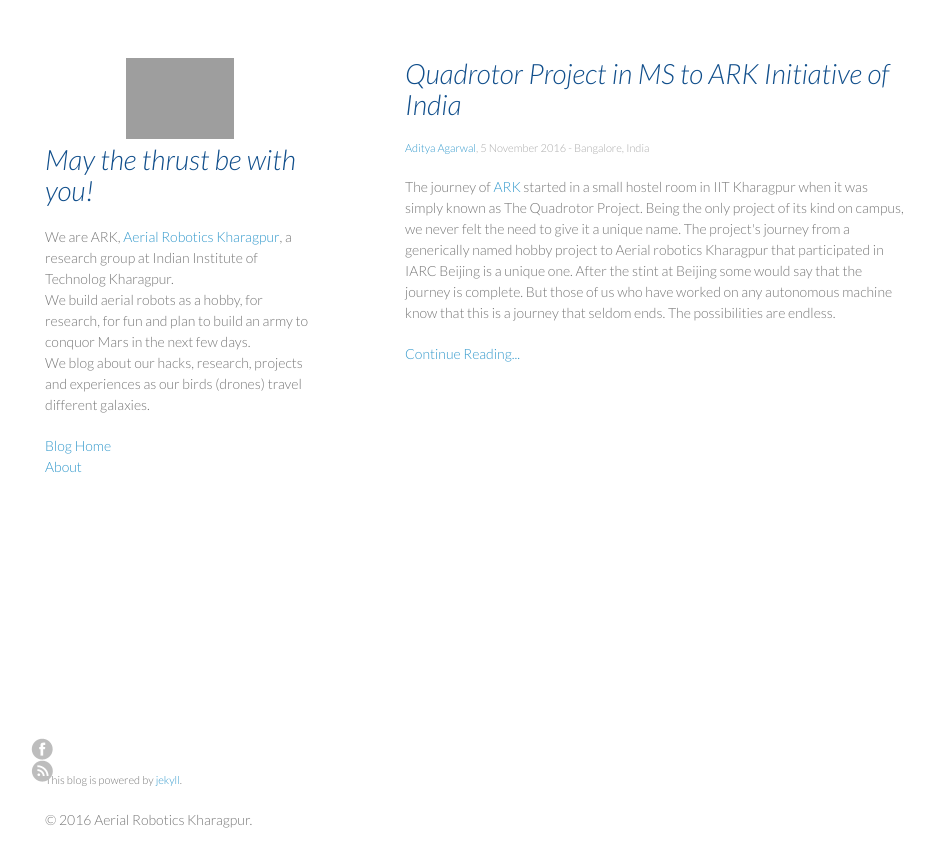
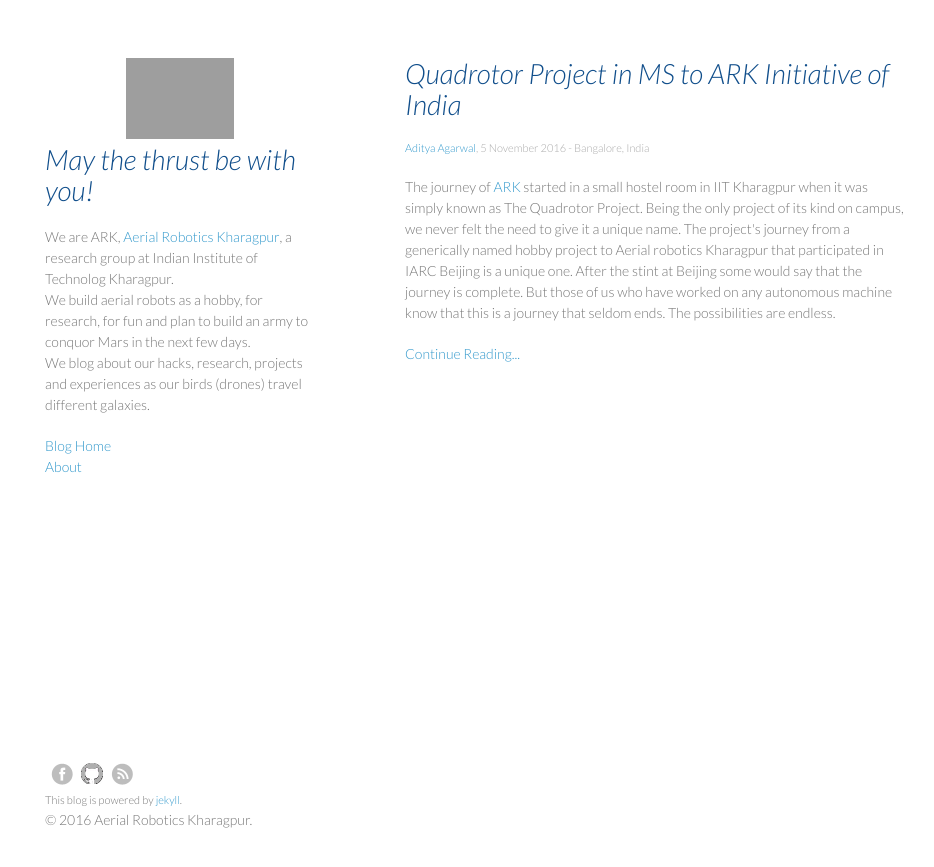
Before and after one commit to arl-kgp/ark-blog, a Jekyll site: the page built from index.html, in a window 1280 px wide. Shown: the top 867 px of the page, without its empty margins (165-1099 px from the left). Built offline with Jekyll 4.4.1, drawn with Linux system fonts in a browser that asks for light colours.

Commit message:
Closed #3

```diff
--- a/_layouts/default.html
+++ b/_layouts/default.html
@@ -43,7 +43,6 @@
       <section>
         {{ content }}
       </section>
-	  <br><br>
       <footer>
 		<div id="social-box">
 		  <ul>
@@ -51,14 +50,15 @@
 			  <div class="facebook"><a href="https://www.facebook.com/aerialroboticskgp"></a></div>
 			</li>
 			<li>
+			  <div class="github"><a href="https://www.github.com/quadrotor-iitkgp"></a></div>
+			<li>
 			  <div class="rss"><a href="#"></a></div>
 			</li>
 		  </ul>
 		</div>
-        <p><small>This blog is powered by <a href="http://github.com/mojombo/jekyll">jekyll</a>.</small></p>
-        <p>&copy 2016 Aerial Robotics Kharagpur.
+		<p><small>This blog is powered by <a href="http://github.com/mojombo/jekyll">jekyll</a>.</small><br>
+        &copy 2016 Aerial Robotics Kharagpur.</p>
       </footer>
-    </div>
     <script src="javascripts/scale.fix.js"></script>
   </body>
 </html>
--- a/css/styles.css
+++ b/css/styles.css
@@ -294,11 +294,10 @@
   }
 }
 #social-box {
-	width: 96px;
 	height: 22px;
 	position: fixed;
-	bottom: 140px;
-	left: 150px;
+	bottom: 115px;
+	left: 170px;
 }
 #social-box li {
 	float: left;
@@ -318,15 +317,15 @@
 	background-position: 0 -26px;
 	color: #444444;
 }
-.linkedin a {
-	background-image: url(/img/linkedin.png);
+.github a {
+	background-image: url(/img/github.png);
 	background-position: 0 0px;
 	display: block;
 	height: 21px;
 	padding-left: 24px;
 	background-repeat: no-repeat
 }
-.linkedin a:hover {
+.github a:hover {
 	background-position: 0 -21px;
 	color: #444444;
 }
```
Also changed, not shown: img/github.png (added).
